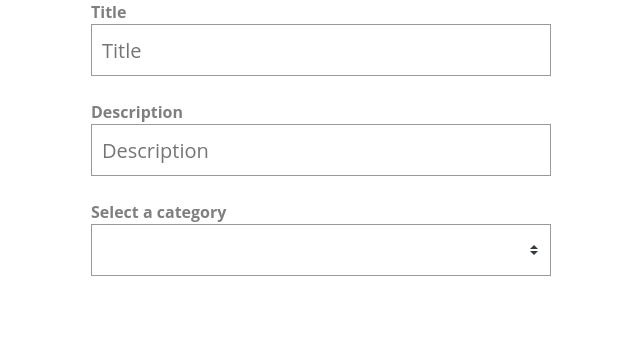
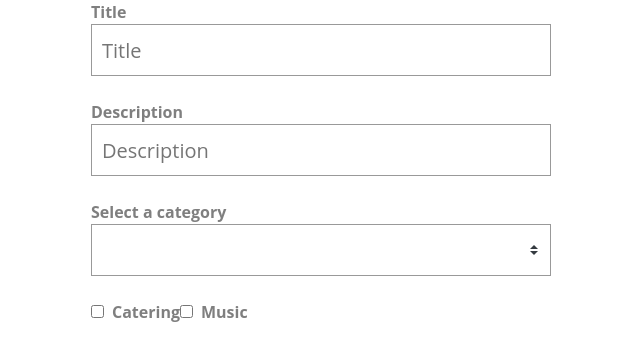
Before and after one commit to shampansky/vue-form-components, a Vue app: page / in a window 1280 px wide. Shown: the top 360 px of the page, without its empty margins (319-959 px from the left). Built offline with nearby package versions, Linux system fonts and the light colour scheme.

Commit message:
Добавление компонента BaseCheckbox

```diff
--- a/src/App.vue
+++ b/src/App.vue
@@ -13,6 +13,14 @@
     :options="categories"
     v-model="event.category"
     label="Select a category"
+  />
+  <BaseCheckbox
+    v-model="event.extras.catering"
+    label="Catering"
+  />
+  <BaseCheckbox
+    v-model="event.extras.music"
+    label="Music"
   />
 </template>
 
--- /dev/null
+++ b/src/components/BaseCheckbox.vue
@@ -0,0 +1,25 @@
+<template>
+  <input
+    type="checkbox"
+    :checked="modelValue"
+    @change="$emit('update:modelValue', $event.target.checked)"
+    class="field"
+  >
+  <!-- eslint-disable-next-line vuejs-accessibility/label-has-for -->
+  <label v-if="label">{{ label }}</label>
+</template>
+
+<script>
+export default {
+  props: {
+    label: {
+      type: String,
+      default: '',
+    },
+    modelValue: {
+      type: Boolean,
+      default: false,
+    },
+  },
+};
+</script>
```
